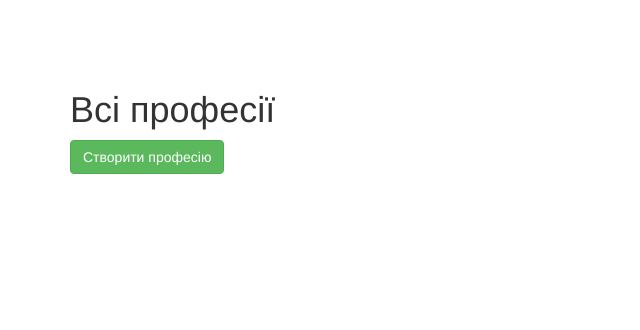
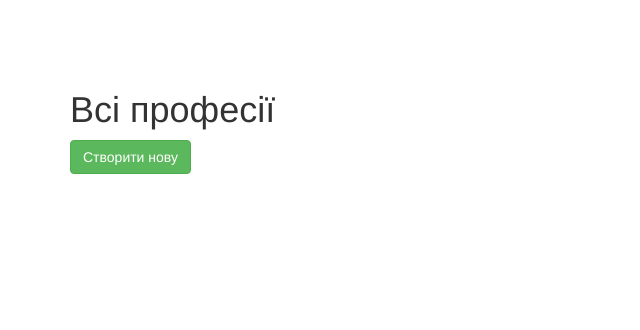
Before and after one commit to doomster86/czflntest, a Yii app: template views/prof/courses.php in a window 1280 px wide. Shown: the top 330 px of the page, without its empty margins (0-640 px from the left). Run offline with PHP 8.4 and a stand-in for Yii, Linux system fonts and the light colour scheme; the template is opened without the code that fills it, so the values that code supplies are empty; some libraries are stand-ins or nearby versions.

Commit message:
full form

```diff
--- a/views/layouts/main.php
+++ b/views/layouts/main.php
@@ -47,7 +47,7 @@ AppAsset::register($this);
                 ['label' => 'Користувачі', 'url' => ['#']],
                 ['label' => 'Групи', 'url' => ['#']],
                 ['label' => 'Професії', 'url' => ['/prof/courses'], 'items' => [
-                    ['label' => 'Створити нову професію', 'url' => ['/prof/courses-create']],
+                    ['label' => 'Створити нову', 'url' => ['/prof/courses-create']],
                     ]
                 ],
                 ['label' => 'Корпуси', 'url' => ['#'], 'items' => [
--- a/views/prof/courses.php
+++ b/views/prof/courses.php
@@ -12,7 +12,7 @@ $this->params['breadcrumbs'][] = $this->title;
     <h1><?= Html::encode($this->title) ?></h1>
 
     <p>
-        <?= Html::a('Створити професію', ['courses-create'], ['class' => 'btn btn-success']) ?>
+        <?= Html::a('Створити нову', ['courses-create'], ['class' => 'btn btn-success']) ?>
     </p>
     <?php Pjax::begin(); ?>    <?= GridView::widget([
         'dataProvider' => $dataProvider,
```
